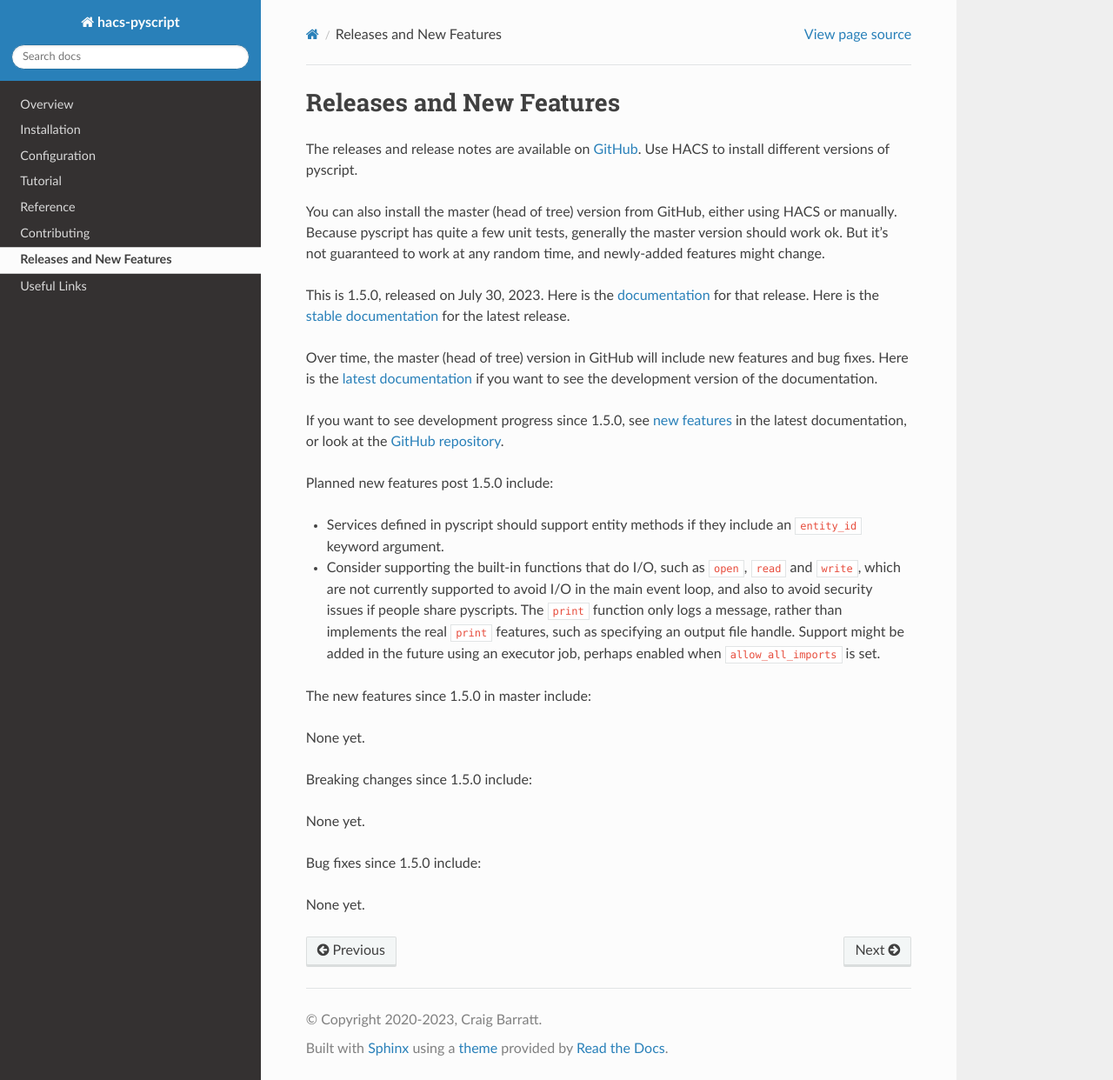
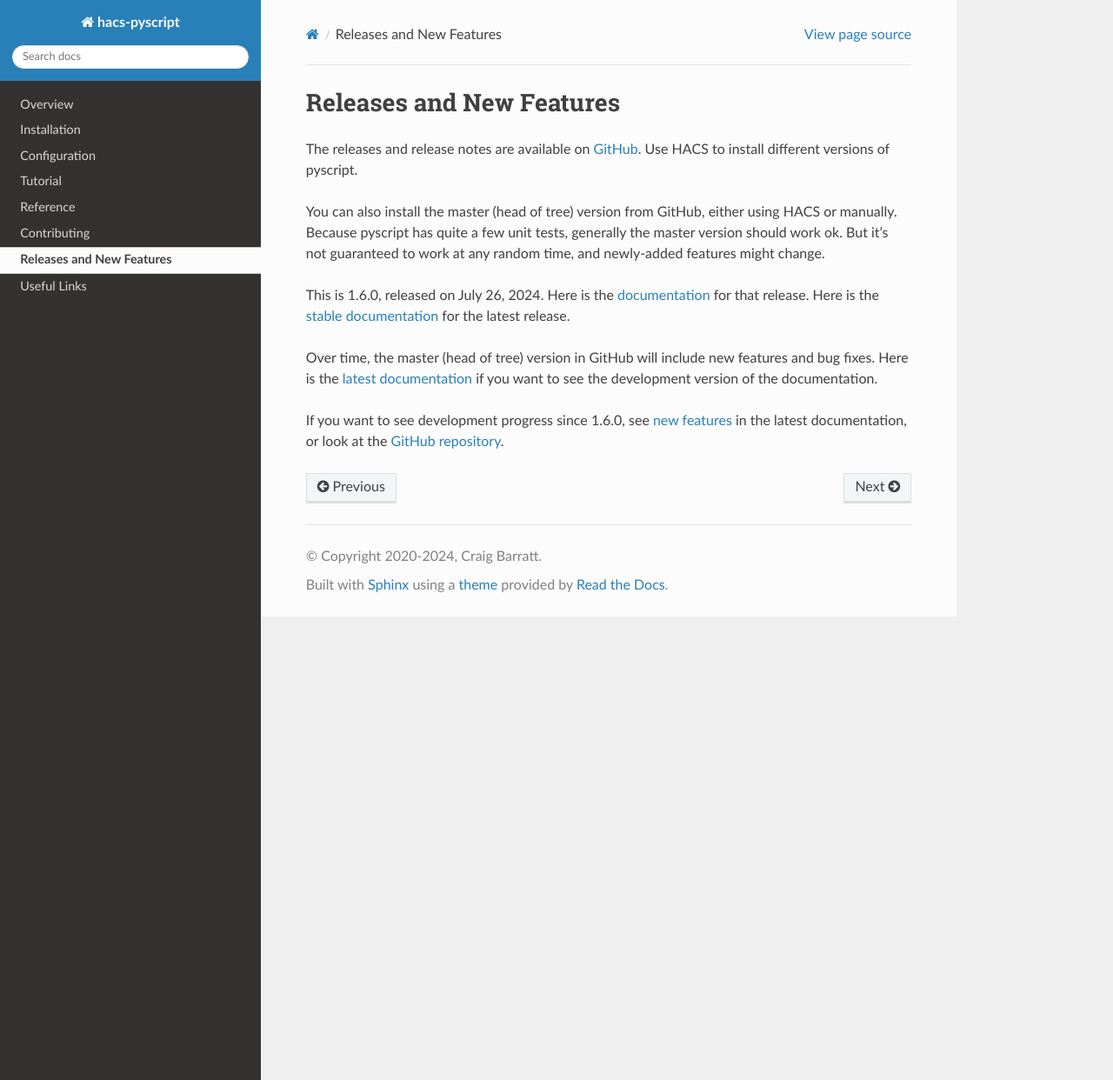
Before and after one commit to custom-components/pyscript, a Sphinx documentation site: the page built from docs/new_features.rst, in a window 1280 px wide and 1242 px high. Shown: the whole window at 87% size. Built offline with Sphinx 7.4.7 and the Read the Docs theme 2.0.0, drawn with Linux system fonts in a browser that asks for light colours.

Commit message:
updates for 1.6.0 release

```diff
--- a/docs/conf.py
+++ b/docs/conf.py
@@ -19,11 +19,11 @@ import sphinx_rtd_theme
 # -- Project information -----------------------------------------------------
 
 project = 'hacs-pyscript'
-copyright = '2020-2023, Craig Barratt'
+copyright = '2020-2024, Craig Barratt'
 author = 'Craig Barratt'
 
 # The full version, including alpha/beta/rc tags
-release = '1.5.0'
+release = '1.6.0'
 
 master_doc = 'index'
 
--- a/docs/new_features.rst
+++ b/docs/new_features.rst
@@ -8,8 +8,8 @@ You can also install the master (head of tree) version from GitHub, either using
 Because pyscript has quite a few unit tests, generally the master version should work ok. But it's not
 guaranteed to work at any random time, and newly-added features might change.
 
-This is 1.5.0, released on July 30, 2023.  Here is the `documentation
-<https://hacs-pyscript.readthedocs.io/en/1.5.0>`__ for that release.  Here is the
+This is 1.6.0, released on July 26, 2024.  Here is the `documentation
+<https://hacs-pyscript.readthedocs.io/en/1.6.0>`__ for that release.  Here is the
 `stable documentation <https://hacs-pyscript.readthedocs.io/en/stable>`__ for
 the latest release.
 
@@ -17,27 +17,6 @@ Over time, the master (head of tree) version in GitHub will include new features
 Here is the `latest documentation <https://hacs-pyscript.readthedocs.io/en/latest>`__ if you want
 to see the development version of the documentation.
 
-If you want to see development progress since 1.5.0, see
+If you want to see development progress since 1.6.0, see
 `new features <https://hacs-pyscript.readthedocs.io/en/latest/new_features.html>`__ in the latest
 documentation, or look at the `GitHub repository <https://github.com/custom-components/pyscript>`__.
-
-Planned new features post 1.5.0 include:
-
-- Services defined in pyscript should support entity methods if they include an ``entity_id`` keyword argument.
-- Consider supporting the built-in functions that do I/O, such as ``open``, ``read`` and ``write``, which
-  are not currently supported to avoid I/O in the main event loop, and also to avoid security issues if people
-  share pyscripts. The ``print`` function only logs a message, rather than implements the real ``print`` features,
-  such as specifying an output file handle. Support might be added in the future using an executor job, perhaps
-  enabled when ``allow_all_imports`` is set.
-
-The new features since 1.5.0 in master include:
-
-None yet.
-
-Breaking changes since 1.5.0 include:
-
-None yet.
-
-Bug fixes since 1.5.0 include:
-
-None yet.
```
Also changed, not shown: 1 other file.
